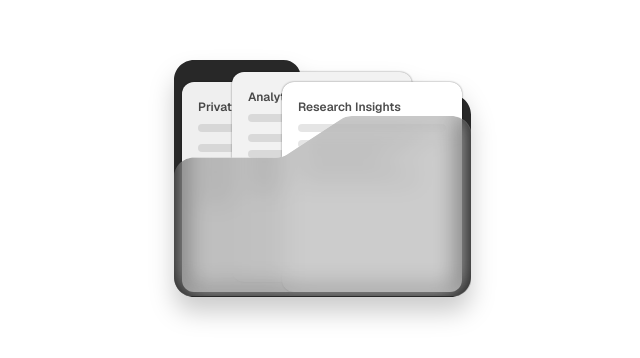
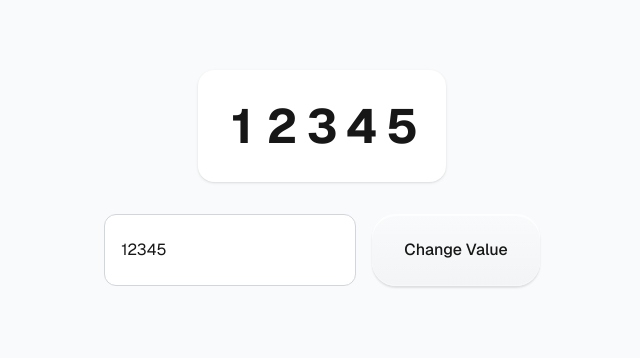
Before and after one commit to mouanvikram/components-challenge, a Next.js app in the folder day-31-to-60/day-43-to-day-60/components/: page / in a window 1280 px wide. Shown: the part 222-580 px from the top of the page, without its empty margins (318-958 px from the left). Built offline with nearby package versions, Linux system fonts and the light colour scheme.

Commit message:
number spinner padstart fixed

```diff
--- a/day-31-to-60/day-43-to-day-60/components/src/app/page.tsx
+++ b/day-31-to-60/day-43-to-day-60/components/src/app/page.tsx
@@ -5,7 +5,7 @@ import FolderAnimation from "@/components/ui/folder_animation";
 export default function HomePage() {
   return (
     <main className="flex min-h-screen flex-col items-center justify-center gap-6 bg-gray-50">
-      <FolderAnimation/>
+      <NumberSpinner/>
     </main>
   );
 }
--- a/day-31-to-60/day-43-to-day-60/components/src/components/ui/number_sppiner.tsx
+++ b/day-31-to-60/day-43-to-day-60/components/src/components/ui/number_sppiner.tsx
@@ -50,7 +50,6 @@ export default function NumberSpinner() {
 
   const digits = value
     .toString()
-    .padStart(6, "0")
     .split("")
     .map(Number);
 
```
